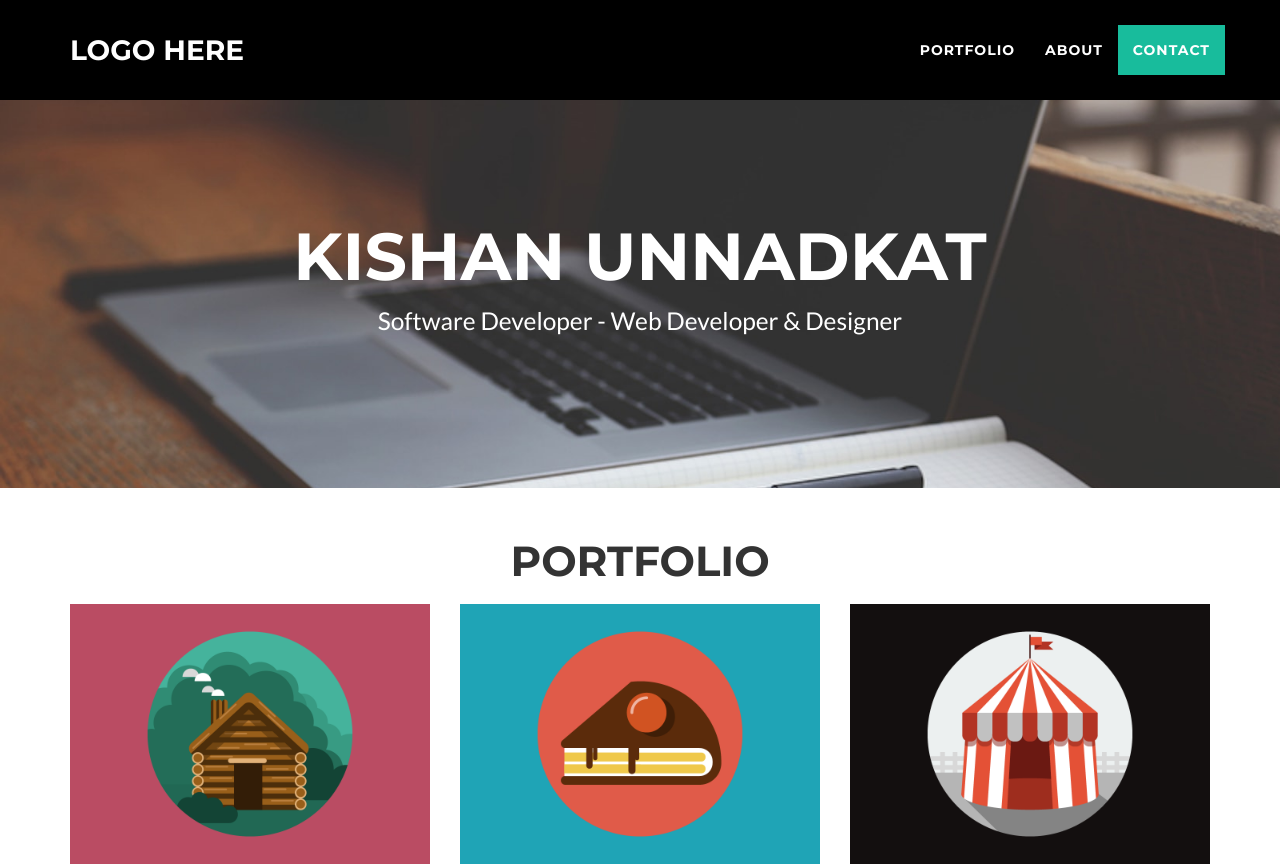
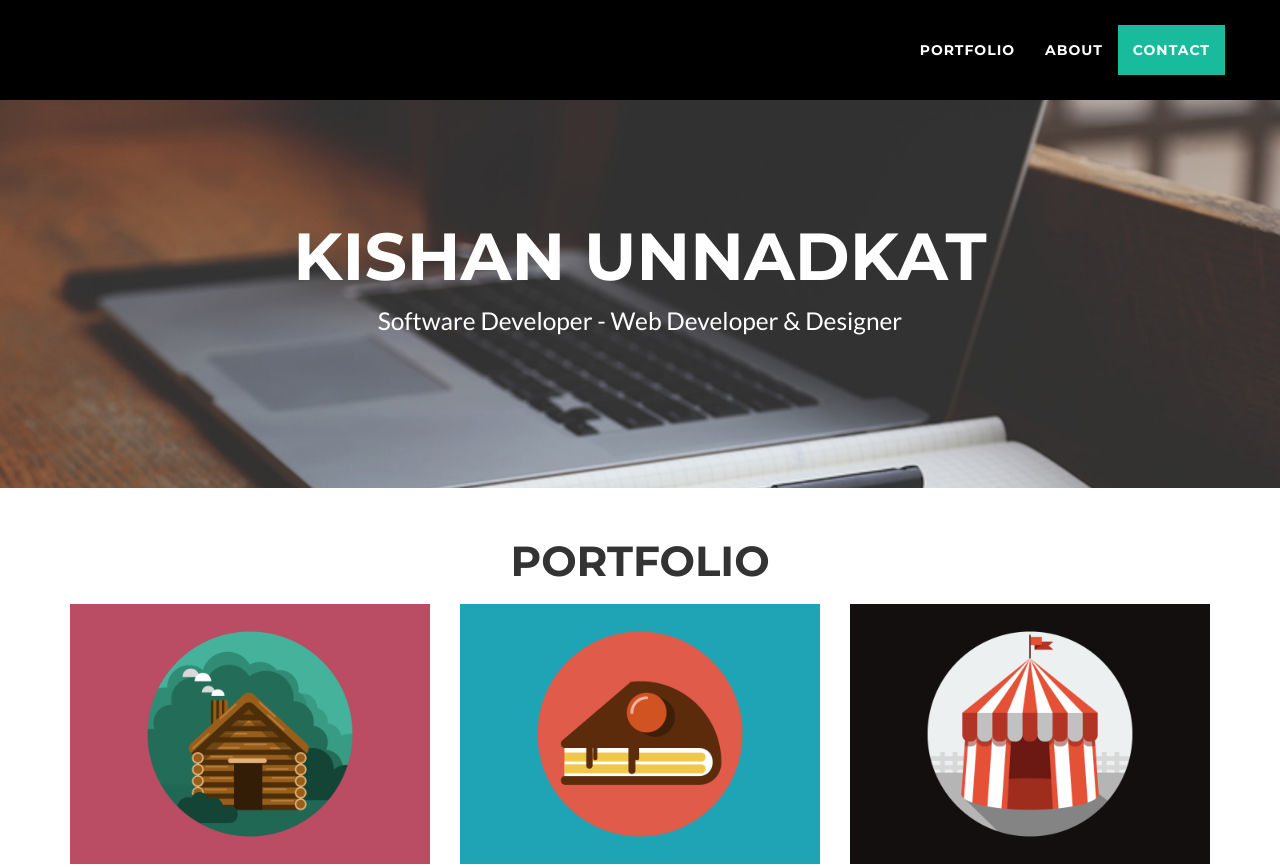
Before and after one commit to KishanUnnadkat/KishanUnnadkatPortfolio, a website: page public/index.html in a window 1280 px wide. Shown: the top 867 px of the page. Drawn offline with nearby package versions, Linux system fonts and the light colour scheme.

Commit message:
Removed 'Logo Here' on navbar

```diff
--- a/public/css/freelancer.css
+++ b/public/css/freelancer.css
@@ -111,7 +111,7 @@ header .intro-text .skills {
   font-weight: 700;
   border: none;
 }
-.navbar-custom .navbar-brand {
+/* .navbar-custom .navbar-brand {
   color: white;
 }
 .navbar-custom .navbar-brand:hover,
@@ -119,7 +119,7 @@ header .intro-text .skills {
 .navbar-custom .navbar-brand:active,
 .navbar-custom .navbar-brand.active {
   color: white;
-}
+} */
 .navbar-custom .navbar-nav {
   letter-spacing: 1px;
 }
--- a/public/index.html
+++ b/public/index.html
@@ -32,7 +32,6 @@
                 <button type="button" class="navbar-toggle" data-toggle="collapse" data-target="#bs-example-navbar-collapse-1">
                     <span class="sr-only">Toggle navigation</span> Menu <i class="fa fa-bars"></i>
                 </button>
-                <a class="navbar-brand" href="#page-top">Logo here</a>
             </div>
 
             <!-- Collect the nav links, forms, and other content for toggling -->
```
